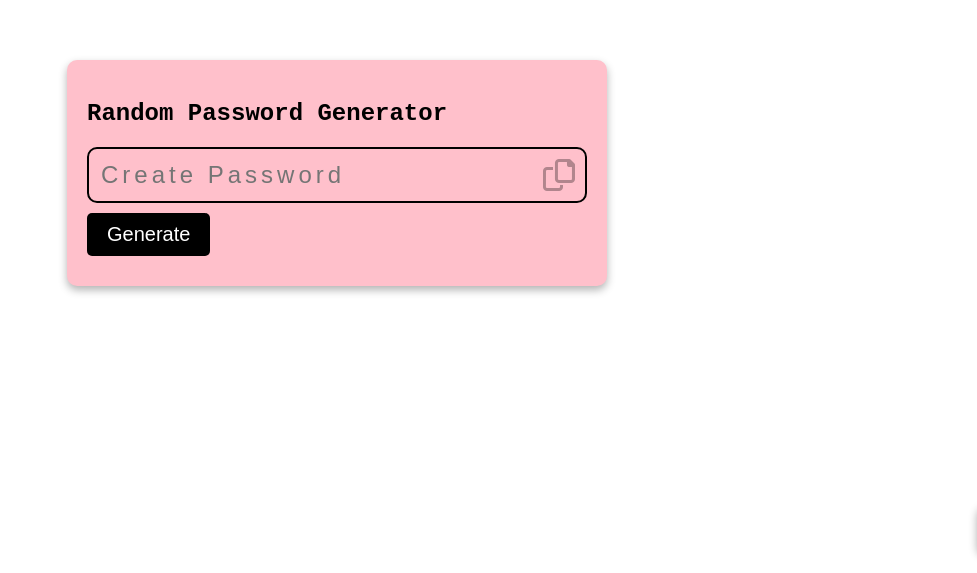
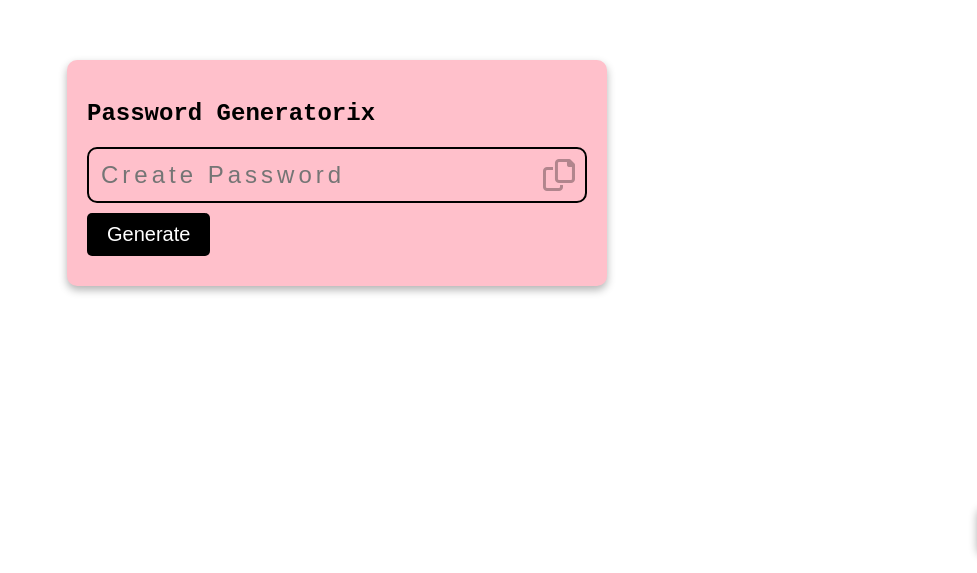
Before and after one commit to KarolDawidG/FrontEnd-Projects, a plain HTML site: page 2) RandomPassword/index.html in a window 1280 px wide. Shown: the part 227-800 px from the top of the page, without its empty margins (303-1280 px from the left). Drawn offline with Linux system fonts and the light colour scheme.

Commit message:
LOG4: New project and few changed with last one

```diff
--- a/2)RandomPassword/index.html
+++ b/2) RandomPassword/index.html
@@ -10,7 +10,7 @@
 </head>
 <body>
     <div class="password-cantainer">
-        <h2>Random Password Generator</h2>
+        <h2>Password Generatorix</h2>
         <div class="input-container">
             <input
             type="text"
```
Also changed, not shown: 1) DrumKitProject/images/crash.jpg (renamed from 1)DrumKitProject/images/crash.jpg), 1) DrumKitProject/images/kick.jpg (renamed from 1)DrumKitProject/images/kick.jpg), 1) DrumKitProject/images/snear.jpg (renamed from 1)DrumKitProject/images/snear.jpg), 1) DrumKitProject/images/tom.jpg (renamed from 1)DrumKitProject/images/tom.jpg), 1) DrumKitProject/index.html (renamed from 1)DrumKitProject/index.html), 1) DrumKitProject/index.js (renamed from 1)DrumKitProject/index.js), 1) DrumKitProject/style.css (renamed from 1)DrumKitProject/style.css), 2) RandomPassword/index.js (renamed from 2)RandomPassword/index.js), 2) RandomPassword/style.css (renamed from 2)RandomPassword/style.css), 10 other files.
